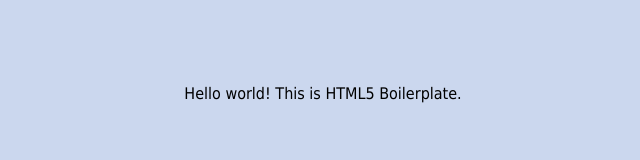
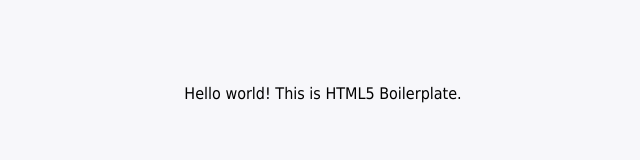
Before and after one commit to zainab-gilani/Test, a website: page index.html in a window 1280 px wide. Shown: the whole page, without its empty margins (317-957 px from the left). Drawn offline with Linux system fonts and the light colour scheme; files that its build step writes are made by us from their sources; files whose address does not match are found by name.

Commit message:
Changed background colour

```diff
--- a/style.css
+++ b/style.css
@@ -1,5 +1,5 @@
 body {
-    background-color: #CBD7EE;
+    background-color: #f7f7fa;
     font-family: "Tahoma", serif;
     text-align: center;
     padding-top: 60px;
```
